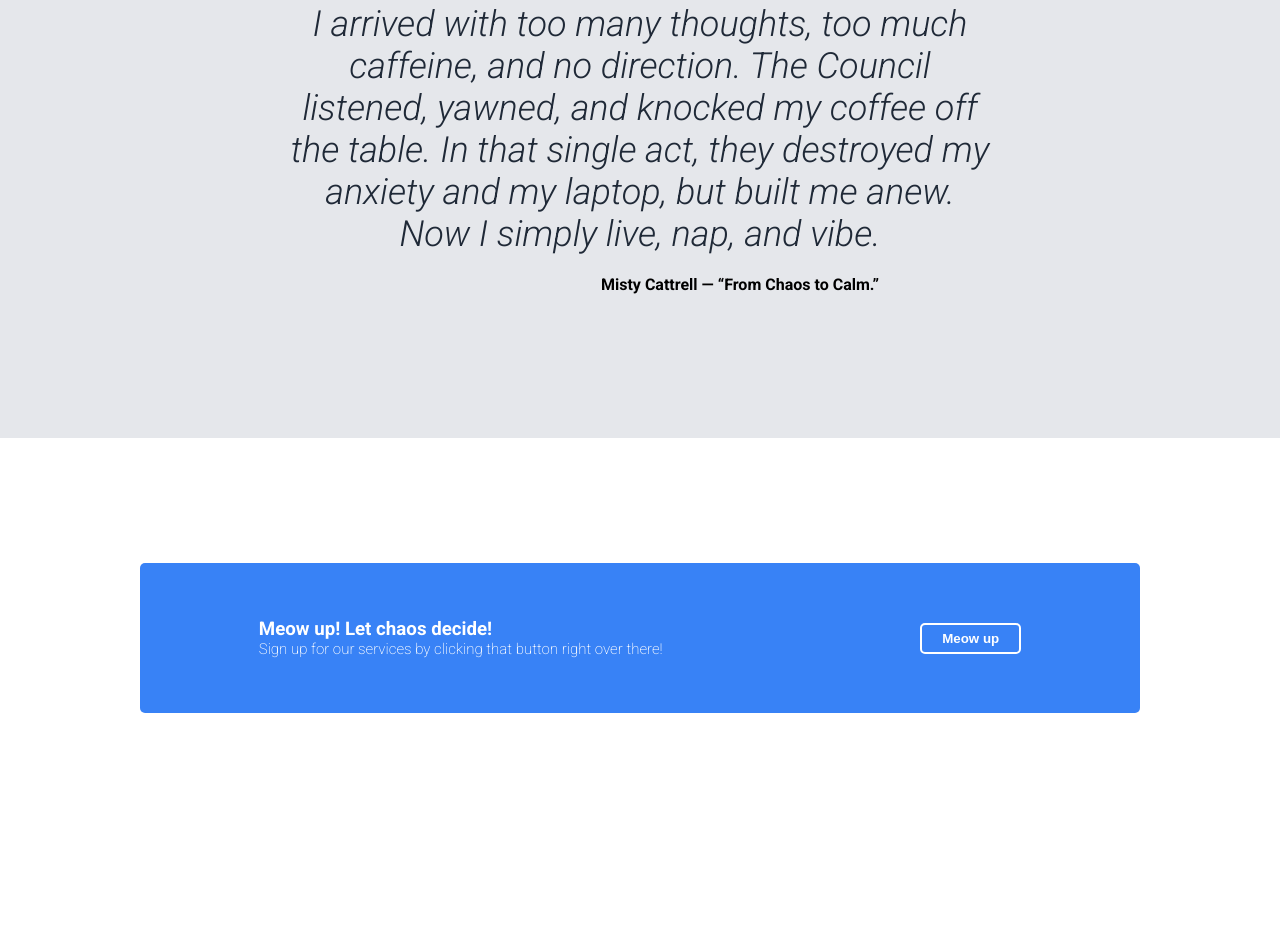
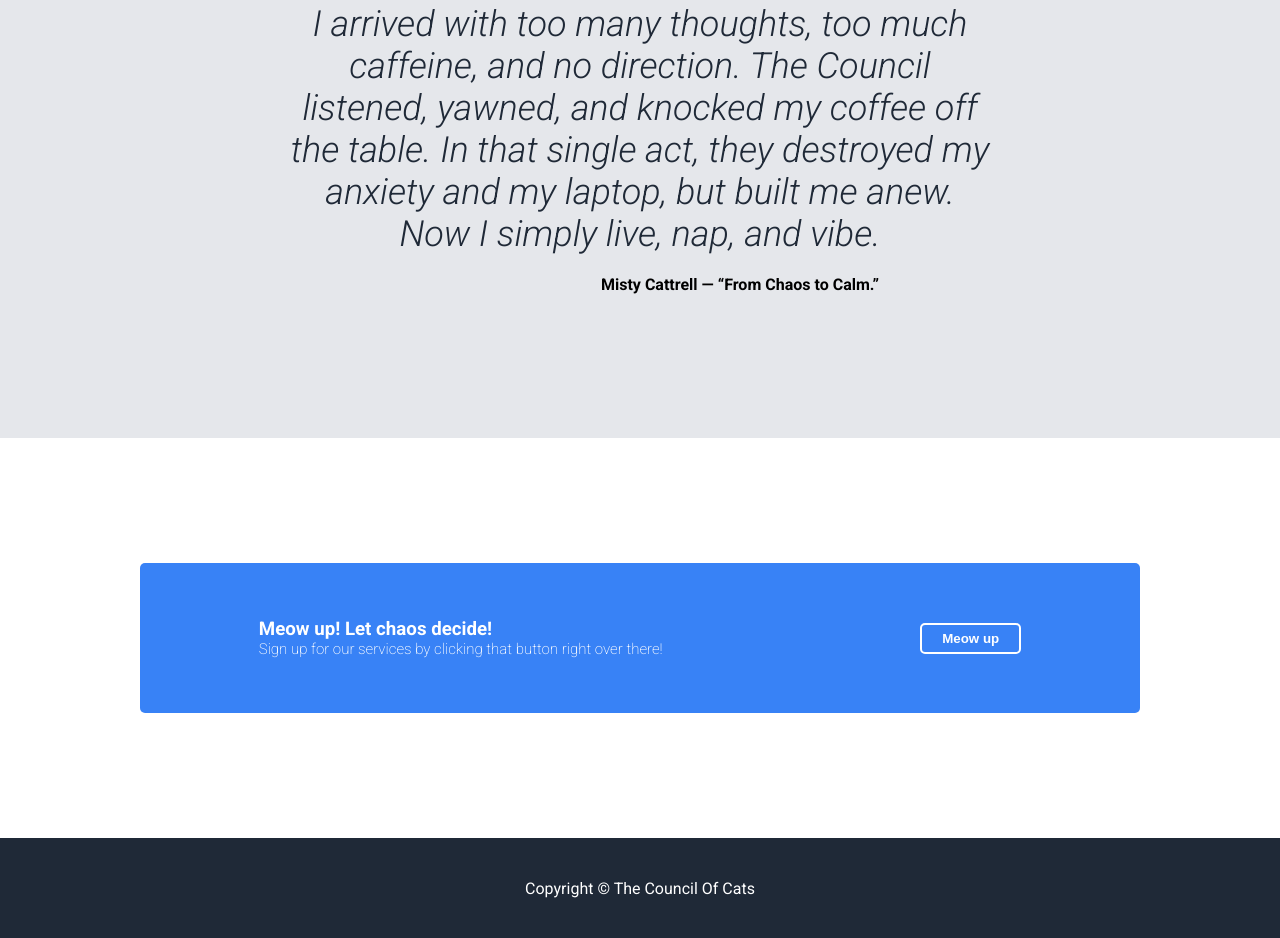
Before and after one commit to deepanshu-dhaka/Landing-Page, a plain HTML site: page index.html in a window 1280 px wide. Shown: the part 1372-2310 px from the top of the page. Before the commit the page ends 2210 px from the top, so only its background shows below. Drawn offline with Linux system fonts and the light colour scheme.

Commit message:
finish footer of the website, now website is almost finished

```diff
--- a/index.html
+++ b/index.html
@@ -22,9 +22,9 @@
           />
         </div>
         <div class="header-links">
-          <a href="#">header link one</a>
-          <a href="#">header link two</a>
-          <a href="#">header link three</a>
+          <a href="#">Home</a>
+          <a href="#">Council Members</a>
+          <a href="#">Testimonials</a>
         </div>
       </div>
 
@@ -110,5 +110,9 @@
         </div>
     </div>
 
+    <div class="footer">
+        <p>Copyright &copy; The Council Of Cats</p>
+    </div>
+
   </body>
 </html>
--- a/styles.css
+++ b/styles.css
@@ -199,3 +199,15 @@ em{
     cursor: pointer;
 
 }
+
+.footer{
+    height: 100px;
+    background-color: #1F2937;
+    display: flex;
+    justify-content: center;
+    align-items: center;
+}
+
+.footer p{
+    color: white;
+}
```
